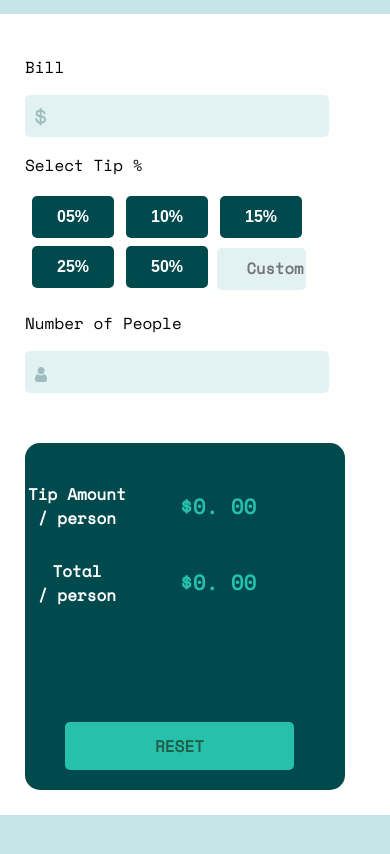
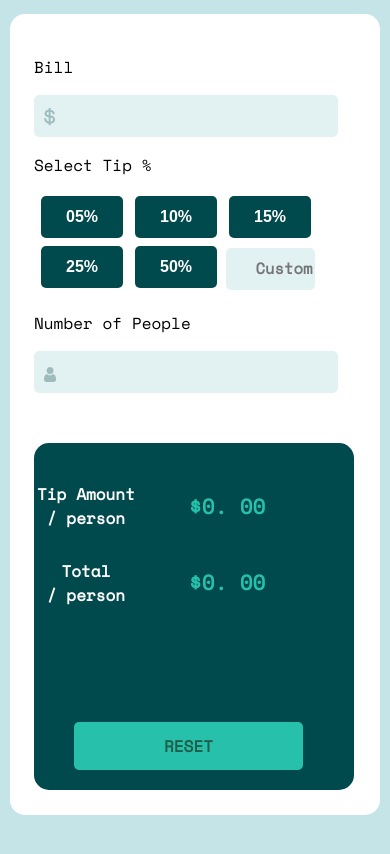
Before and after one commit to Saikrishna010/tip-calculator-website, a plain HTML site: page index.html in a window 390 px wide. Shown: the part 170-1024 px from the top of the page. Drawn offline with nearby package versions, Linux system fonts and the light colour scheme.

Commit message:
update styles.css

```diff
--- a/styles.CSS
+++ b/styles.CSS
@@ -110,15 +110,15 @@ img{
     }
     .container{
         grid-template-columns: 1fr;
-        width: 420px;
+        width: 370px;
         height: auto;
     }
     .child1{
-        margin: 25px 0 25px 40px;
+        margin: 25px 15px 25px 24px;
     }
     .child2{
         width: 320px;
-        margin-left: 40px;
+        margin-left: 24px;
     }
 
     .resetButton{
```
